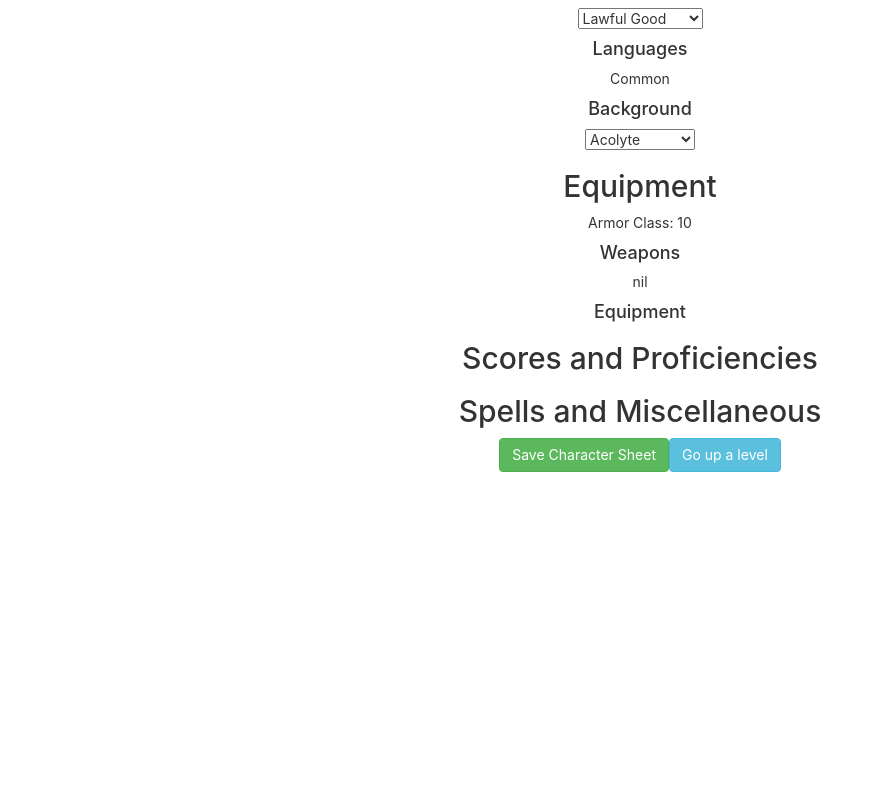
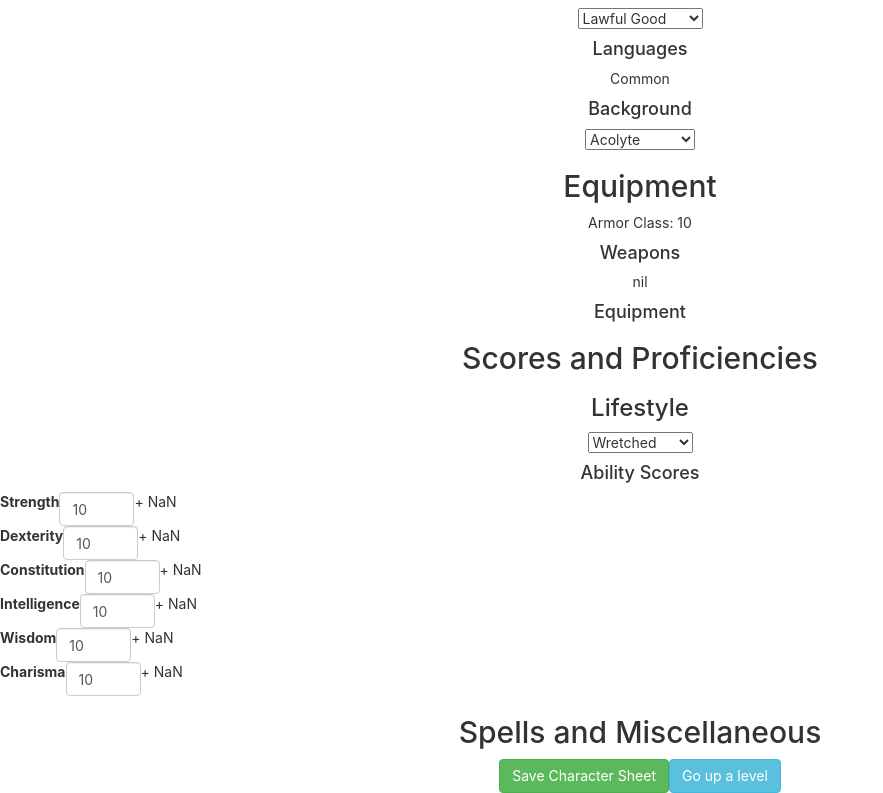
Before and after one commit to ACatWalks/dnd-character-sheet, a React (Create React App) app: page / in a window 1280 px wide. Shown: the part 402-1195 px from the top of the page, without its empty margins (0-883 px from the left). Before the commit the page ends 874 px from the top, so only its background shows below. Built offline with nearby package versions, Linux system fonts and the light colour scheme.

Commit message:
Added lifestyle and ability scores, message for half-elves works but racial bonuses still not showing up

```diff
--- a/src/AbilityScores.js
+++ b/src/AbilityScores.js
@@ -1,7 +1,112 @@
 import React from 'react'
+import Form from 'react-bootstrap/Form'
 
 function AbilityScores(props){
-
+    let strength = props.strength
+    let dex = props.dex
+    let con = props.con
+    let int = props.int
+    let wis = props.wis
+    let cha = props.cha
+    switch(props.race){
+        case 'dwarf':
+            con = con + 2
+            break;
+        case 'elf':
+            dex = dex + 2
+            break;
+        case 'halfling':
+            dex = dex + 2
+            break;
+        case 'human':
+            strength = strength + 1
+            dex = dex + 1
+            con = con + 1
+            int = int + 1
+            wis = wis + 1
+            cha = cha + 1
+            break;
+        case 'dragonborn':
+            strength = strength + 2
+            cha = cha + 1
+            break;
+        case 'gnome':
+            int = int + 2
+            break;
+        case 'half-elf':
+            cha = cha + 2
+            break;
+        case 'half-orc':
+            strength = strength + 2
+            con = con + 1
+            break;
+        case 'tiefling':
+            int = int + 1
+            cha = cha + 2
+            break;
+        case 'aasimar':
+            wis = wis + 1
+            cha = cha + 2
+            break;
+    }
+    const specialHalfElf = () => {
+        if(props.race === 'half-elf'){
+            return (
+                <div>
+                    <p>Please increment 2 ability scores other than Charisma by 1</p>
+                </div>
+            )
+        }
+    }
+    const calculateModifier = (score) => {
+        let numScore = parseInt(score)
+        let mod = Math.floor((numScore-10)/2)
+        if(mod < 0){
+            return mod
+        } else if(mod === 0){
+            return '+/- ' + mod
+        } else{
+            return '+ ' + mod
+        }
+    }
+    return (
+        <div>
+            <Form.Group controlId='formStats'>
+                    <h4>Ability Scores</h4>
+                    <div className='score-div'>
+                    <Form.Label>Strength</Form.Label>
+                    <Form.Control onChange={props.handleStrength} className='scoreboard' required type='number' defaultValue='10' min='1' max='20'></Form.Control>
+                    {calculateModifier(strength)}
+                    </div>
+                    <div className='score-div'>
+                    <Form.Label>Dexterity</Form.Label>
+                    <Form.Control onChange={props.handleDex} className='scoreboard' required type='number' defaultValue='10' min='1' max='20'></Form.Control>
+                    {calculateModifier(dex)}
+                    </div>
+                    <div className='score-div'>
+                    <Form.Label>Constitution</Form.Label>
+                    <Form.Control onChange={props.handleCon} className='scoreboard' required type='number' defaultValue='10' min='1' max='20'></Form.Control>
+                    {calculateModifier(con)}
+                    </div>
+                    <div className='score-div'>
+                    <Form.Label>Intelligence</Form.Label>
+                    <Form.Control onChange={props.handleInt} className='scoreboard' required type='number' defaultValue='10' min='1' max='20'></Form.Control>
+                    {calculateModifier(int)}
+                    </div>
+                    <div className='score-div'>
+                    <Form.Label>Wisdom</Form.Label>
+                    <Form.Control onChange={props.handleWis} className='scoreboard' required type='number' defaultValue='10' min='1' max='20'></Form.Control>
+                    {calculateModifier(wis)}
+                    </div>
+                    <div className='score-div'>
+                    <Form.Label>Charisma</Form.Label>
+                    <Form.Control onChange={props.handleCha} className='scoreboard'required type='number' defaultValue='10' min='1' max='20'></Form.Control>
+                    {calculateModifier(cha)}
+                    </div>
+                </Form.Group>
+                {specialHalfElf()}
+        </div>
+    )
 }
 
 export default AbilityScores
--- a/src/App.js
+++ b/src/App.js
@@ -32,8 +32,9 @@ function App() {
   const [int, setInt] = useState(10)
   const [wis, setWis] = useState(10)
   const [cha, setCha] = useState(10)
+  const [lifestyle, setLifestyle] = useState('')
   const handleSubmit = () => {
-    console.log(name, race, characterClass, alignment, background, armorType, level)
+    console.log(name, race, characterClass, alignment, background, armorType, level, strength, dex, con, int, wis, cha, lifestyle)
   }
   const handleRace = (e) => {
     setRace(`${e.target.value}`)
@@ -52,6 +53,28 @@ function App() {
   }
   const handleArmor = (e) => {
     setArmorType(e.target.value)
+  }
+  const handleStrength = (e) => {
+    setStrength(e.target.value)
+  }
+  const handleDex = (e) => {
+    setDex(e.target.value)
+  }
+  const handleCon = (e) => {
+    setCon(e.target.value)
+  }
+  const handleInt = (e) => {
+    setInt(e.target.value)
+  }
+  const handleWis = (e) => {
+    setWis(e.target.value)
+  }
+  const handleCha = (e) => {
+    setCha(e.target.value)
+  }
+  const handleLifestyle = (e) => {
+    let element = e.target
+    setLifestyle(`${element.value}`)
   }
   const levelUp = () => {
     if(level < 20){
@@ -87,8 +110,8 @@ function App() {
       <Equipment characterClass={characterClass} />
       <h2>Scores and Proficiencies</h2>
       <ToolsProfs race={race} characterClass={characterClass} background={background} />
-      <LifestyleForm />
-      <AbilityScores race={race} characterClass={characterClass} />
+      <LifestyleForm lifestyle={lifestyle} handleLifestyle={handleLifestyle} />
+      <AbilityScores race={race} characterClass={characterClass} handleStrength={handleStrength} handleDex={handleDex} handleCon={handleCon} handleInt={handleInt} handleWis={handleWis} handleCha={handleCha} />
       <Skills background={background} race={race} characterClass={characterClass} />
       <h2>Spells and Miscellaneous</h2>
       <Spells race={race} characterClass={characterClass} />
--- a/src/LifestyleForm.js
+++ b/src/LifestyleForm.js
@@ -1,7 +1,23 @@
 import React from "react";
+import Form from 'react-bootstrap/Form'
 
-function LifestyleForm() {
-
+function LifestyleForm(props) {
+    return (
+        <div>
+            <Form.Group controlId='formLifestyle'>
+                    <h3>Lifestyle</h3>
+                    <Form.Select aria-label='lifestyle dropdown' onChange={props.handleLifestyle}>
+                        <option value='wretched'>Wretched</option>
+                        <option value='squalid'>Squalid</option>
+                        <option value='poor'>Poor</option>
+                        <option value='modest'>Modest</option>
+                        <option value='comfortable'>Comfortable</option>
+                        <option value='wealthy'>Wealthy</option>
+                        <option value='aristocratic'>Aristocratic</option>
+                    </Form.Select>
+                </Form.Group>
+        </div>
+    )
 }
 
 export default LifestyleForm
```
